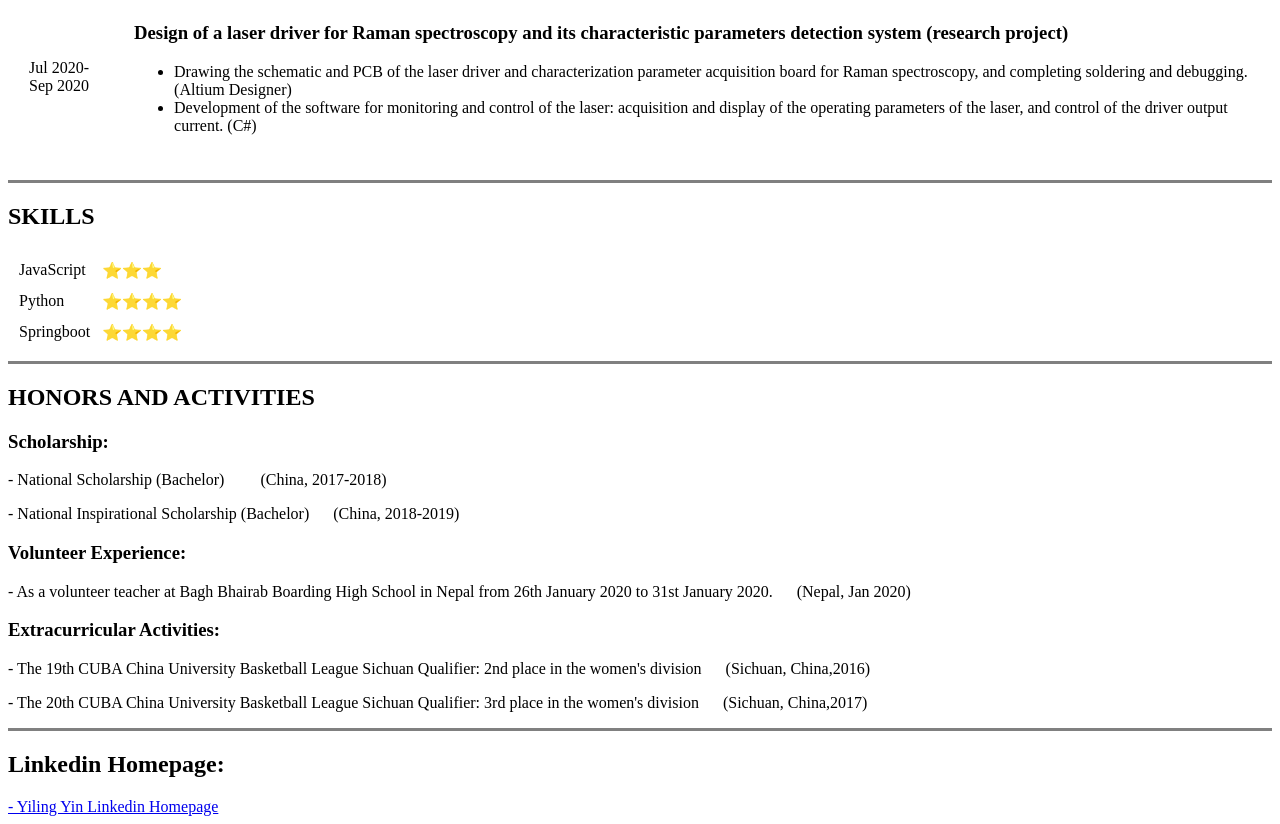
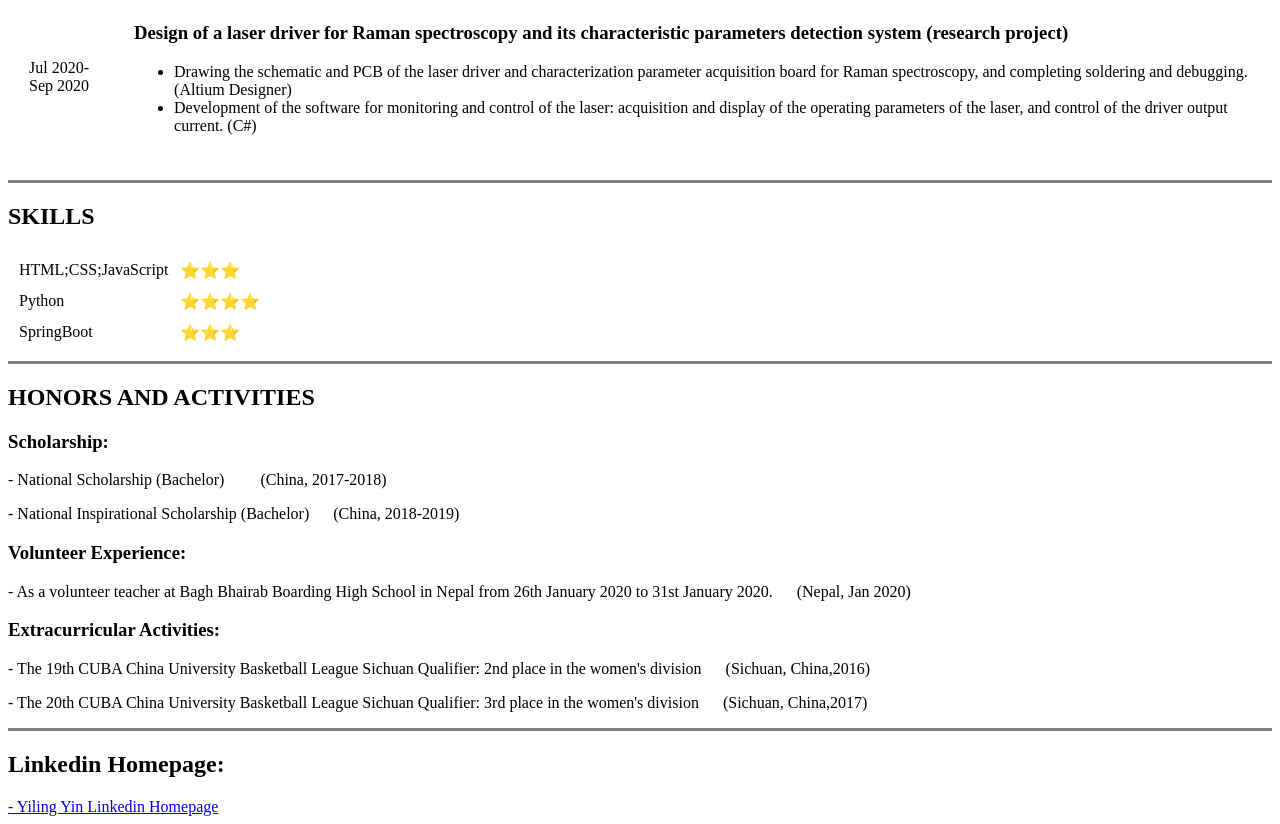
Before and after one commit to KaylaYin-Ca/PersonalCV, a plain HTML site: page index.html in a window 1280 px wide. Shown: the part 1058-1882 px from the top of the page. Drawn offline with Linux system fonts and the light colour scheme.

Commit message:
Update index.html

```diff
--- a/index.html
+++ b/index.html
@@ -94,7 +94,7 @@
   <h2>SKILLS</h2>
   <table cellspacing='10'>
     <tr>
-      <td>JavaScript</td>
+      <td>HTML;CSS;JavaScript</td>
       <td> ⭐️⭐️⭐️ </td>
     </tr>
     <tr>
@@ -102,8 +102,8 @@
       <td> ⭐️⭐️⭐️⭐️</td>
     </tr>
     <tr>
-      <td>Springboot</td>
-      <td> ⭐️⭐️⭐️⭐️</td>
+      <td>SpringBoot</td>
+      <td> ⭐️⭐️⭐️</td>
     </tr>
   </table>
   <hr size='3' noshade>
```
